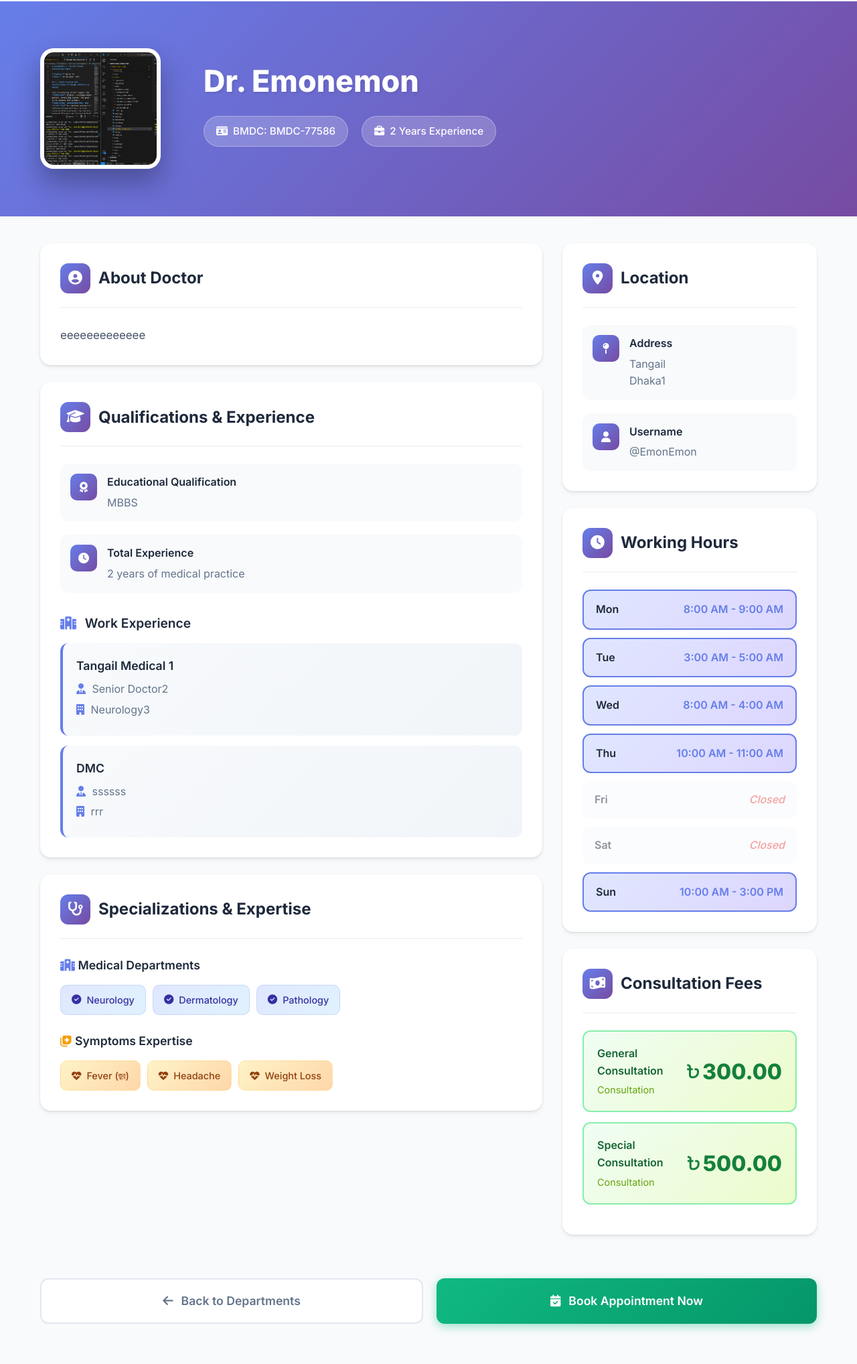
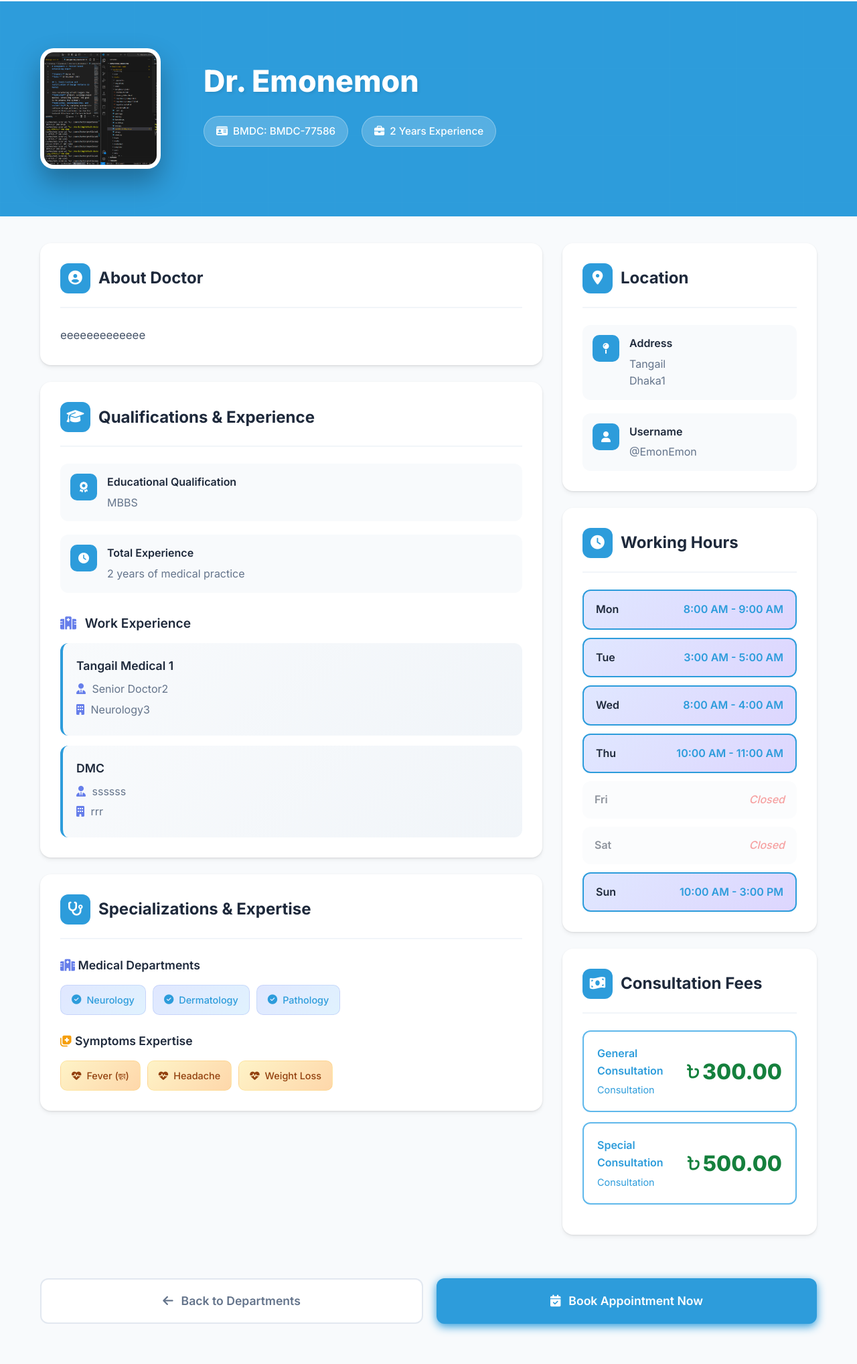
Before and after one commit to RlM100always/MediSched-, a Django app: page /doctor/3/ in a window 1280 px wide. Shown: the part 78-2114 px from the top of the page at 67% size. Run offline with Django 5.2, Linux system fonts and the light colour scheme; data comes from the database, SQL or seed files in the repository.

Commit message:
fix doctor detail page color mismatch according to home page

```diff
--- a/medisched/home/templates/home/doctor_detail.html
+++ b/medisched/home/templates/home/doctor_detail.html
@@ -20,7 +20,7 @@
 
     /* Hero Section */
     .doctor-hero {
-        background: linear-gradient(135deg, #667eea 0%, #764ba2 100%);
+        background: #2D9CDB;
         color: white;
         padding: 60px 0;
         margin-bottom: 40px;
@@ -86,7 +86,7 @@
         align-items: center;
         justify-content: center;
         font-size: 4rem;
-        color: #667eea;
+        color: #2D9CDB;
         background: linear-gradient(135deg, #e0e7ff 0%, #f3e8ff 100%);
     }
 
@@ -195,7 +195,7 @@
     .card-icon {
         width: 45px;
         height: 45px;
-        background: linear-gradient(135deg, #667eea 0%, #764ba2 100%);
+        background: #2D9CDB;
         color: white;
         border-radius: 12px;
         display: flex;
@@ -238,7 +238,7 @@
     .info-icon {
         width: 40px;
         height: 40px;
-        background: linear-gradient(135deg, #667eea 0%, #764ba2 100%);
+        background: #2D9CDB;
         color: white;
         border-radius: 10px;
         display: flex;
@@ -269,12 +269,12 @@
         padding: 20px;
         background: linear-gradient(135deg, #f8fafc 0%, #f1f5f9 100%);
         border-radius: 12px;
-        border-left: 4px solid #667eea;
+        border-left: 4px solid #2D9CDB;
         transition: all 0.3s ease;
     }
 
     .experience-item:hover {
-        border-left-color: #764ba2;
+        border-left-color: #049ef8;
         transform: translateX(5px);
     }
 
@@ -304,7 +304,7 @@
         align-items: center;
         gap: 8px;
         background: linear-gradient(135deg, #e0e7ff 0%, #e0f2fe 100%);
-        color: #3730a3;
+        color: #2D9CDB;
         padding: 10px 16px;
         border-radius: 10px;
         font-size: 0.9rem;
@@ -353,7 +353,7 @@
 
     .day-schedule.active {
         background: linear-gradient(135deg, #e0e7ff 0%, #ddd6fe 100%);
-        border: 2px solid #667eea;
+        border: 2px solid #2D9CDB;
     }
 
     .day-schedule.closed {
@@ -372,7 +372,7 @@
     }
 
     .day-schedule.active .day-time {
-        color: #667eea;
+        color: #2D9CDB;
         font-weight: 600;
     }
 
@@ -388,25 +388,24 @@
         justify-content: space-between;
         align-items: center;
         padding: 20px;
-        background: linear-gradient(135deg, #f0fdf4 0%, #ecfccb 100%);
+        background: white;
         border-radius: 12px;
         margin-bottom: 15px;
-        border: 2px solid #86efac;
+        border: 2px solid #60b8eb;
         transition: all 0.3s ease;
     }
 
     .fee-item:hover {
         transform: translateY(-3px);
-        box-shadow: 0 8px 20px rgba(34, 197, 94, 0.2);
     }
 
     .fee-label {
         font-weight: 600;
-        color: #166534;
+        color: #2D9CDB;
     }
 
     .fee-type {
-        color: #65a30d;
+        color: #2D9CDB;
         font-size: 0.9rem;
         margin-top: 4px;
     }
@@ -473,15 +472,15 @@
     }
 
     .btn-book {
-        background: linear-gradient(135deg, #10b981 0%, #059669 100%);
+        background: #2D9CDB;
         color: white;
-        box-shadow: 0 4px 14px rgba(16, 185, 129, 0.4);
+        box-shadow: 0 4px 14px #2D9CDB;
     }
 
     .btn-book:hover {
-        background: linear-gradient(135deg, #059669 0%, #047857 100%);
+        background: #029ef9;
         transform: translateY(-3px);
-        box-shadow: 0 8px 24px rgba(16, 185, 129, 0.5);
+        box-shadow: 0 8px 24px #eff3f5;
     }
 
     .btn-back {
```
